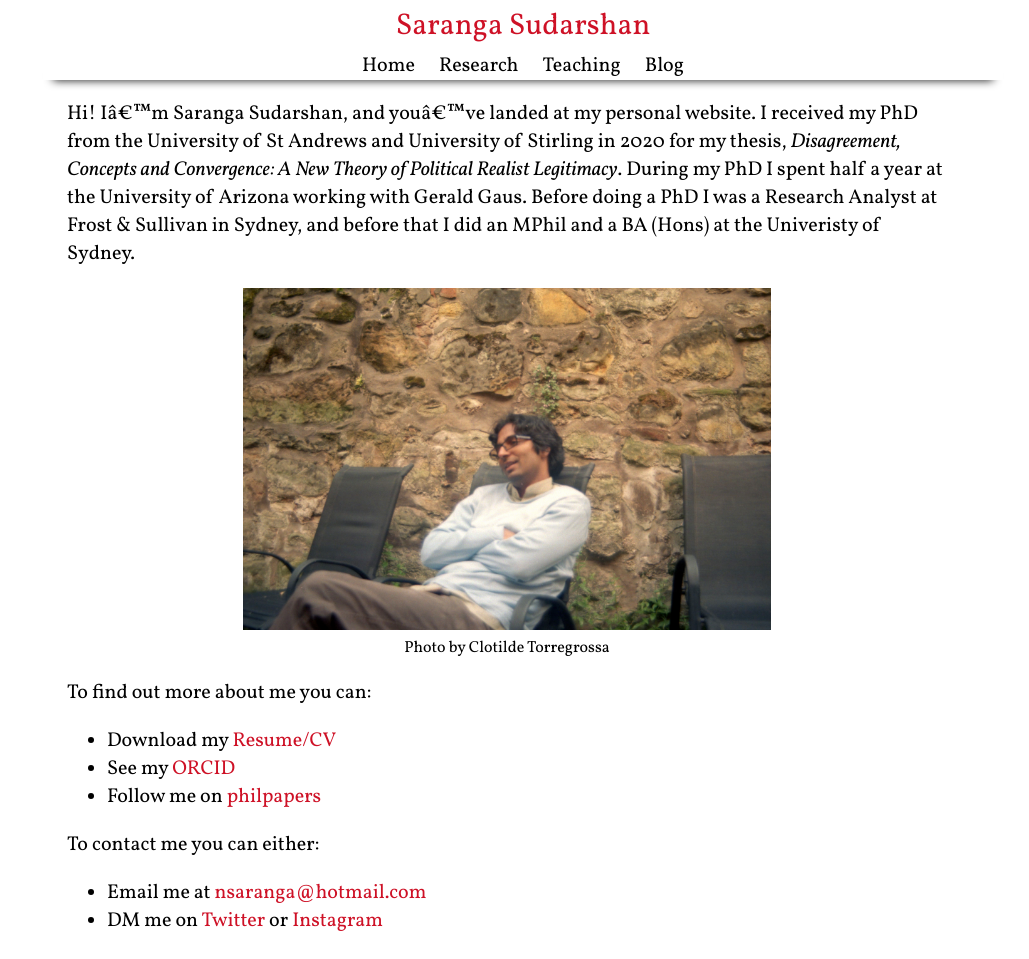
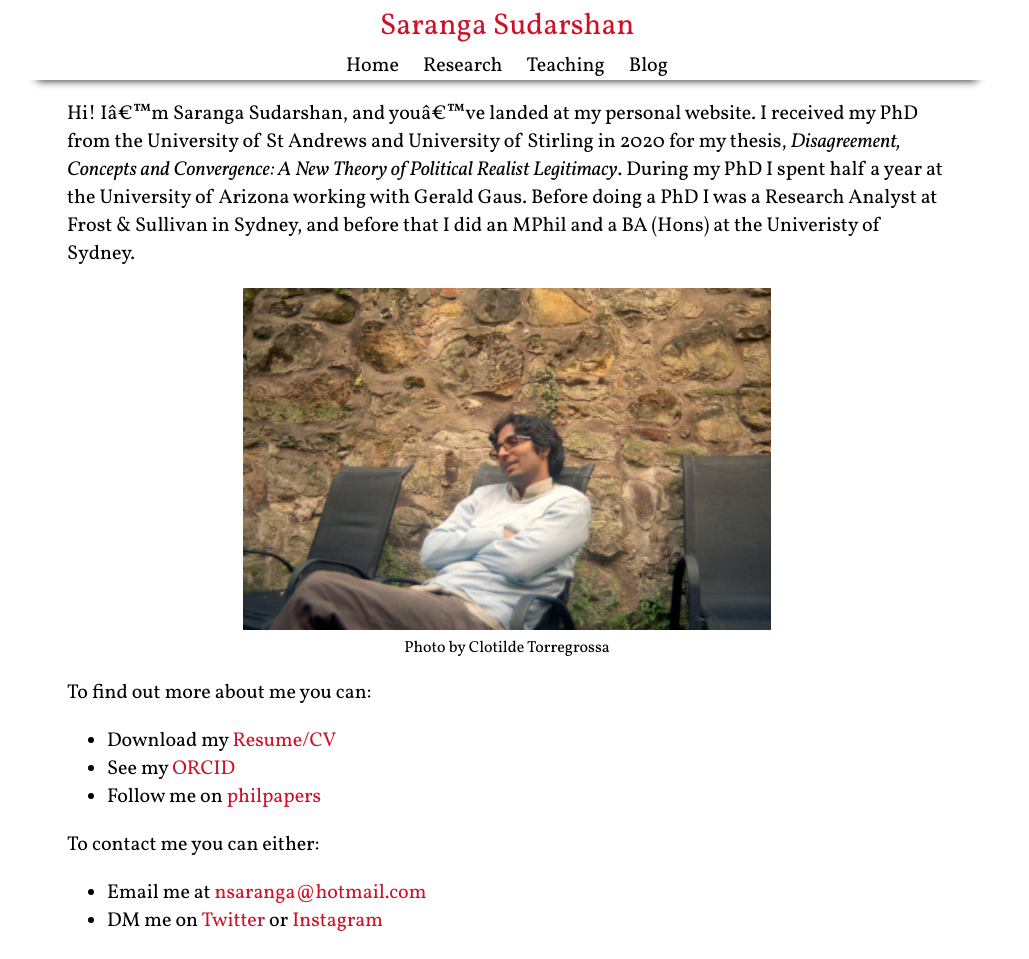
Before and after one commit to nsaranga/saranga.github.io, a Jekyll site: the page built from index.md, in a window 1280 px wide. Shown: the whole page, without its empty margins (133-1162 px from the left). Built offline with Jekyll 4.4.1, drawn with Linux system fonts in a browser that asks for light colours.

Commit message:
changes to css

```diff
--- a/_layouts/default.html
+++ b/_layouts/default.html
@@ -3,7 +3,7 @@
 <head>
 <meta charset=UTF-8"/>
 <title>{{ site.title }}</title>
-<meta name="viewport" content="width=device-width, initial-scale=1">
+<meta name="viewport" content="width=device-width, initial-scale=1.0">
 <link href="https://fonts.googleapis.com/css?family=Crimson+Text:400,400i,600,600i,700,700i|Vollkorn:400,400i,700,700i" rel="stylesheet">
 <link rel="stylesheet" type="text/css" href="{{ "/assets/sswp.css" | relative_url }}">
 <!--
@@ -11,8 +11,8 @@
 -->
 </head>
 
-<body style="width:100%;max-width:960px;margin:0 auto;">
-<header role="banner" style="width:100%;margin:auto;padding:0 1em 0 1em;">
+<body style="width:100%;margin:0 auto;">
+<header role="banner" style="width:100%;max-width:960px;margin:auto;padding:0 1em 0 1em;">
 <div class="titlebox">
 <a class="titlelink" rel="author" href="{{ "/" | relative_url }}">Saranga Sudarshan</a>
 </div>
--- a/assets/sswp.css
+++ b/assets/sswp.css
@@ -1,5 +1,9 @@
 @font-face{font-family:"Vollkorn"}
 @font-face{font-family:"Crimson Text"}
+
+header{width:100%;max-width:960px;margin:auto;padding:0 1em 0 1em;}
+body{width:100%;margin:0 auto;}
+
 .navbar{box-shadow: 0px 10px 10px -10px black;background-color:white;position:sticky;top:0;width:100%;text-align:center;font-size:20px;font-family:Vollkorn;font-weight:400;display:inline-block;margin:0px;}
 .navbuttons{text-align:center;padding:0px 10px 0px 10px;color:black;cursor:pointer;text-decoration:none;display:inline-block;margin:0px;}
 .navbuttons:hover{background-color:grey;color:white;cursor:pointer;text-decoration:none;-webkit-transition-duration:0.3s;transition-duration:0.3s;}
```
Also changed, not shown: 10 other files.
